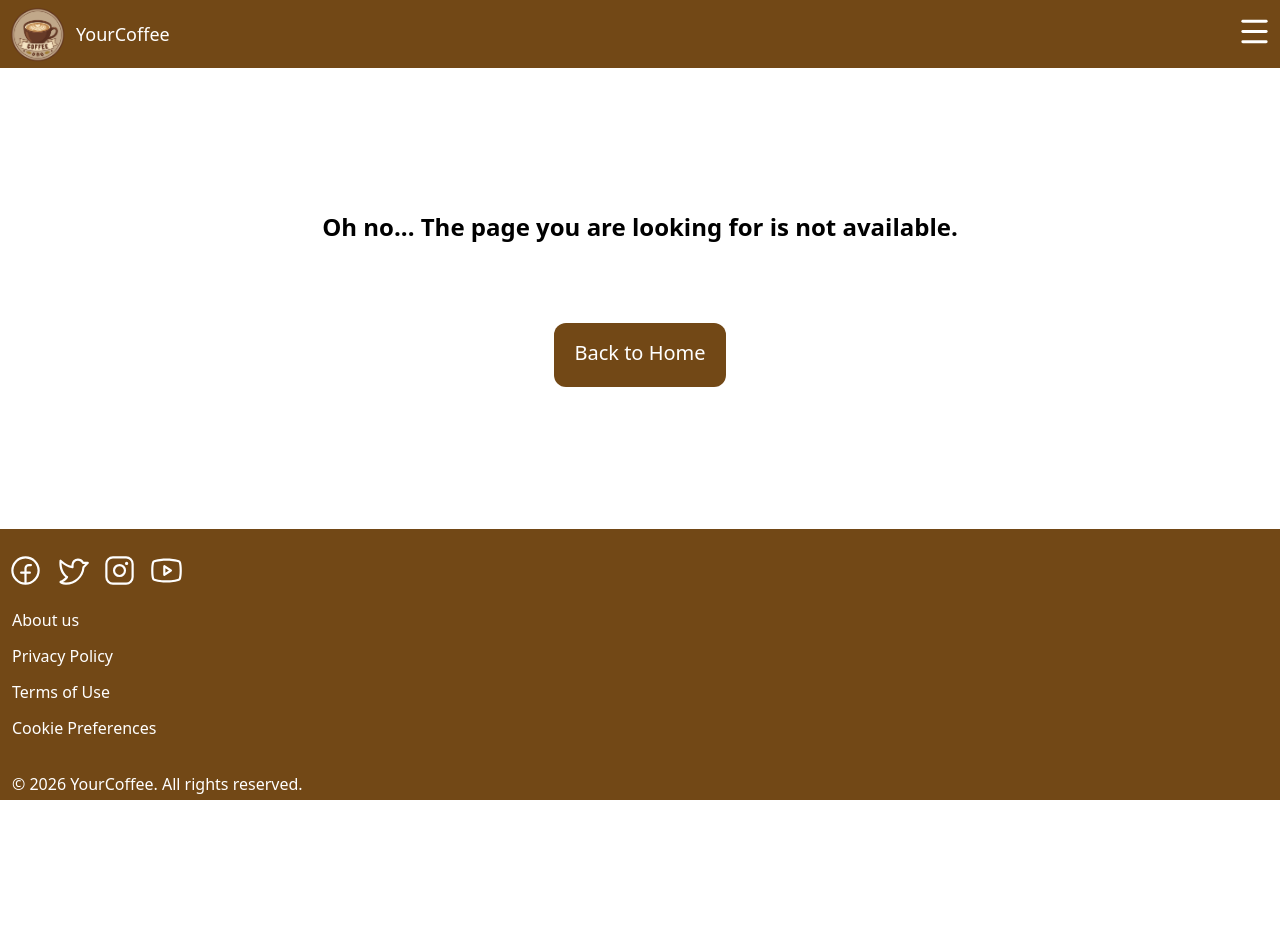
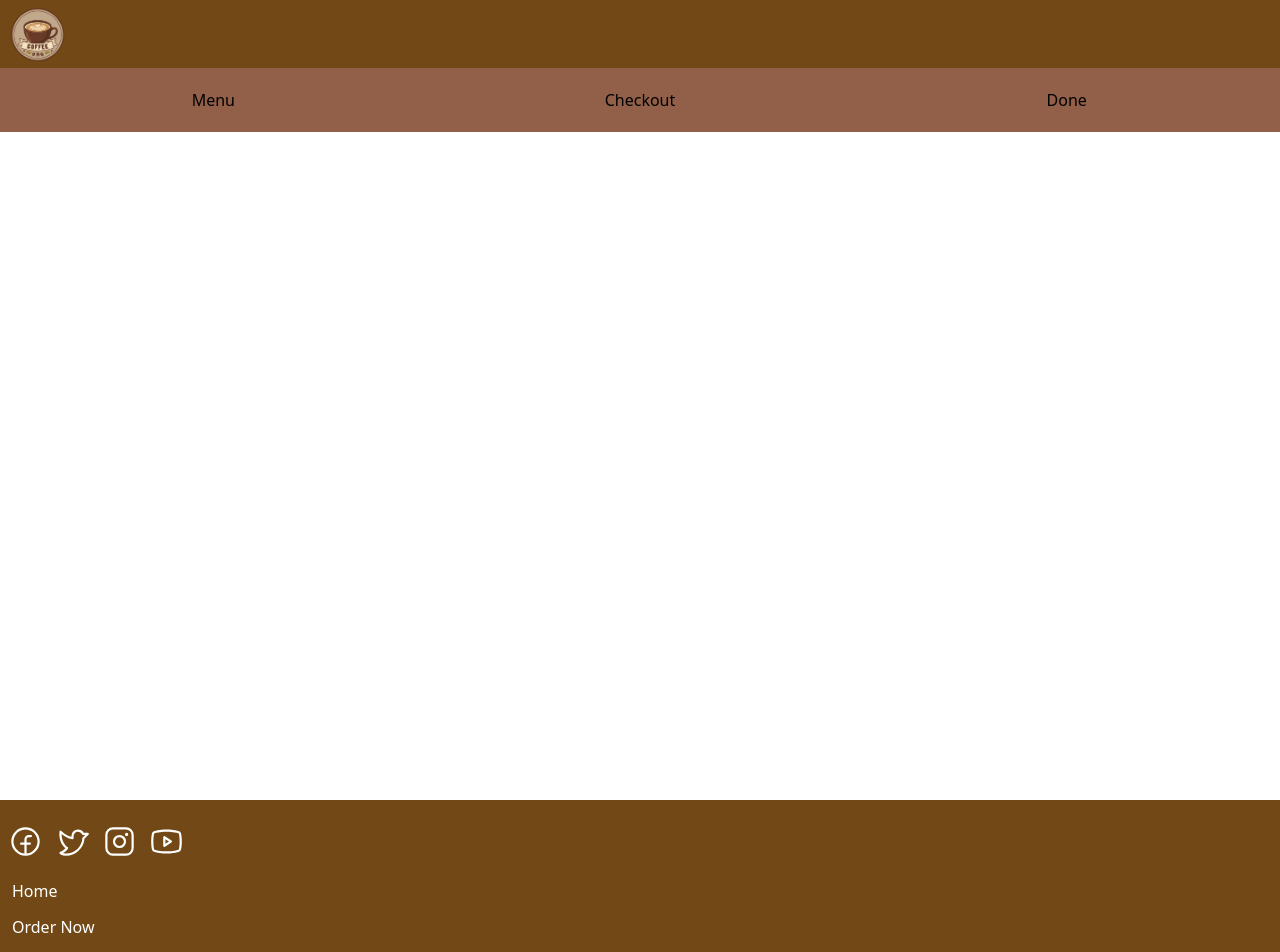
Before and after one commit to ELGWorks/YourCoffee, a Next.js app: page /order in a window 1280 px wide. Before the commit this address had no page. Shown: the top 952 px of the page. Before the commit the page ends 800 px from the top, so only its background shows below. Built offline with nearby package versions, Linux system fonts and the light colour scheme.

Commit message:
starting order page

```diff
--- a/components/Footer.tsx
+++ b/components/Footer.tsx
@@ -1,5 +1,5 @@
 import Image from "next/image";
-import Link from 'next/link'
+import Link from 'next/link';
 
 export function Footer() {
   return (
@@ -44,17 +44,20 @@ export function Footer() {
           </a>
         </nav>
         <div className="flex flex-col gap-3 pl-1">
+          <Link href="/" className="self-start text-white">
+            Home
+          </Link>
+          <Link href="/order" className="self-start text-white">
+            Order Now
+          </Link>
           <Link href="/about-us" className="self-start text-white">
             About us
           </Link>
-          <a href="#" className="self-start text-white">
+          <a href="/privacy-policy" className="self-start text-white">
             Privacy Policy
           </a>
-          <a href="#" className="self-start text-white">
+          <a href="/terms-of-use" className="self-start text-white">
             Terms of Use
-          </a>
-          <a href="#" className="self-start text-white">
-            Cookie Preferences
           </a>
           <p className="text-white pt-5">© 2026 YourCoffee. All rights reserved.</p>
         </div>
--- a/components/Header.tsx
+++ b/components/Header.tsx
@@ -1,6 +1,6 @@
 import Image from "next/image";
 import BusinessLogo from "../public/logos/business-logo.webp";
-import { Menu } from "lucide-react";
+import Link from "next/link";
 
 export function Header() {
   //[#724816] - dark brown
@@ -8,17 +8,25 @@ export function Header() {
   return (
     <>
       <header className="flex justify-between items-center bg-[#724816] pt-1 pr-2 pb-1 pl-2">
-        <div className="flex items-center gap-2">
-          <Image
-            src={BusinessLogo}
-            alt="Business Logo Preview"
-            className="w-15"
-          />
-          <p className="text-lg text-white">YourCoffee</p>
+        <div className="cursor-pointer">
+          <Link href="/">
+            <Image
+              src={BusinessLogo}
+              alt="Business Logo Preview"
+              className="w-15"
+            />
+          </Link>
         </div>
         <nav>
-          <button aria-label="Open navigation menu" className="cursor-pointer">
-            <Menu size={35} className="text-white" />
+          {/* Mobile view burger menu */}
+          <button aria-label="Open navigation menu" className="cursor-pointer md:hidden">
+            <Image
+              src="/icons/menu.svg"
+              alt=""
+              width={35}
+              height={35}
+              className="brightness-0 invert"
+            />
           </button>
         </nav>
       </header>
--- a/src/app/about-us/page.tsx
+++ b/src/app/about-us/page.tsx
@@ -1,5 +1,11 @@
 import { Header } from "../../../components/Header";
 import { Footer } from "../../../components/Footer";
+import type { Metadata } from 'next';
+
+export const metadata: Metadata = {
+  title: "About Us | YourCoffee",
+  description: "Get to know more about YourCoffee. Learn its history and why it serves coffee."
+};
 
 export default function AboutUs() {
   return (
@@ -7,7 +13,7 @@ export default function AboutUs() {
       <div className="min-h-screen flex flex-col">
         <Header />
         <main className="flex-1 p-4">
-          <h1>About Us</h1>
+          <h1 className="text-2xl font-bold">About Us</h1>
           <p>Hello world</p>
         </main>
         <Footer />
--- /dev/null
+++ b/src/app/order/page.tsx
@@ -0,0 +1,27 @@
+import { Header } from "../../../components/Header";
+import { Footer } from "../../../components/Footer";
+import type { Metadata } from "next";
+
+export const metadata: Metadata = {
+  title: "Order | YourCoffee",
+  description: "We serve your coffee with great love!",
+  keywords: ["Coffee"],
+};
+
+export default function Order() {
+  return (
+    <>
+      <div className="flex min-h-dvh flex-col">
+        <Header />
+        <main className="min-h-[calc(100dvh-68px)] flex-1">
+          <div className="grid grid-cols-3 text-center pt-5 pb-5 bg-[#925F49]">
+            <div>Menu</div>
+            <div>Checkout</div>
+            <div>Done</div>
+          </div>
+        </main>
+        <Footer />
+      </div>
+    </>
+  );
+}
--- a/src/app/page.tsx
+++ b/src/app/page.tsx
@@ -1,27 +1,38 @@
 import { Header } from "../../components/Header";
 import { Footer } from "../../components/Footer";
-import type { Metadata } from 'next';
+import type { Metadata } from "next";
+import Image from "next/image";
+import Link from "next/link";
 
 export const metadata: Metadata = {
   title: "Home | YourCoffee",
-  description: "With every cup, with every conversation, with every community - we nurture the limitless possibilities of human connection.",
-  keywords: [
-    "Filipino food",
-    "Filipino dishes",
-    "Filipino cuisine",
-    "adobo",
-    "sinigang",
-    "lechon",
-    "traditional Filipino recipes",
-  ],
+  description: "We serve your coffee with great love!",
+  keywords: ["Coffee"],
 };
 
 export default function Home() {
   return (
     <>
-      <div className="flex min-h-screen flex-col">
+      <div className="flex min-h-dvh flex-col">
         <Header />
-        <main className="flex-1 p-4">Hello world</main>
+        <main className="min-h-[calc(100dvh-68px)] flex-1">
+          <div className="flex justify-center items-center flex-col p-4 mt-10">
+            <h1 className="text-4xl font-bold pb-10">YourCoffee</h1>
+            <Image
+              src="/images/coffee.webp"
+              alt="Coffe Preview"
+              width={500}
+              height={500}
+              className="rounded-xl h-60 w-50 object-cover mb-5"
+            />
+          </div>
+          <div className="flex justify-center items-center flex-col gap-10 mb-10">
+            <p>A Cup of Comfort.</p>
+            <button className="bg-[#724816] px-8 py-4 rounded-xl text-white font-bold text-xl">
+              <Link href="/order">Order now</Link>
+            </button>
+          </div>
+        </main>
         <Footer />
       </div>
     </>
--- a/src/app/privacy-policy/page.tsx
+++ b/src/app/privacy-policy/page.tsx
@@ -7,7 +7,7 @@ export default function PrivacyPolicy() {
       <div className="min-h-screen flex flex-col">
         <Header />
         <main className="flex-1 p-4">
-          <h1>Privacy Policy</h1>
+          <h1 className="text-2xl font-bold">Privacy Policy</h1>
           <p>Hello world</p>
         </main>
         <Footer />
--- a/src/app/terms-of-use/page.tsx
+++ b/src/app/terms-of-use/page.tsx
@@ -7,7 +7,7 @@ export default function TermsOfUse() {
       <div className="min-h-screen flex flex-col">
         <Header />
         <main className="flex-1 p-4">
-          <h1>About Us</h1>
+          <h1 className="text-2xl font-bold">Terms of Use</h1>
           <p>Hello world</p>
         </main>
         <Footer />
```
Also changed, not shown: public/icons/menu.svg (added), public/images/coffee.webp (added).
